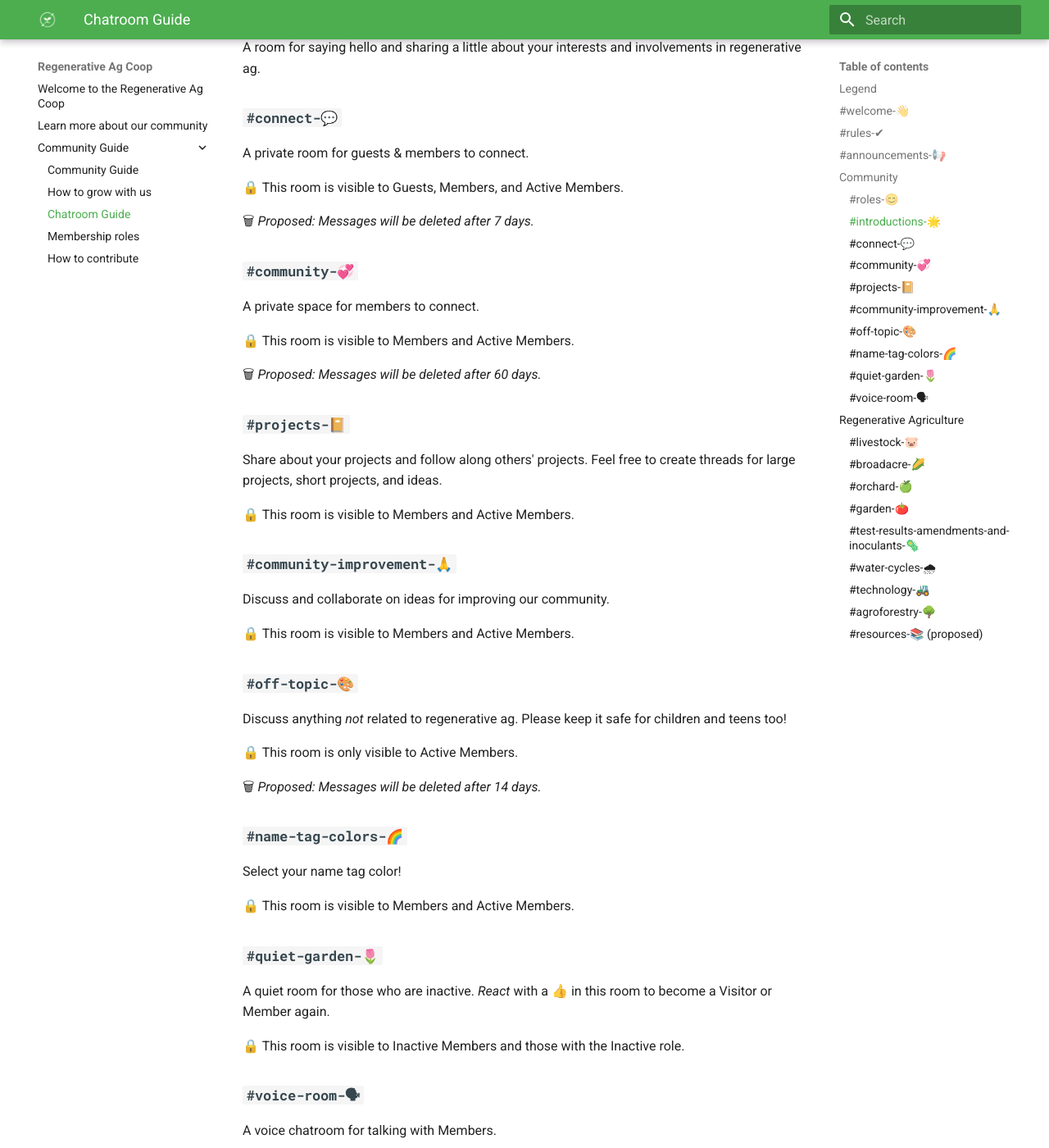
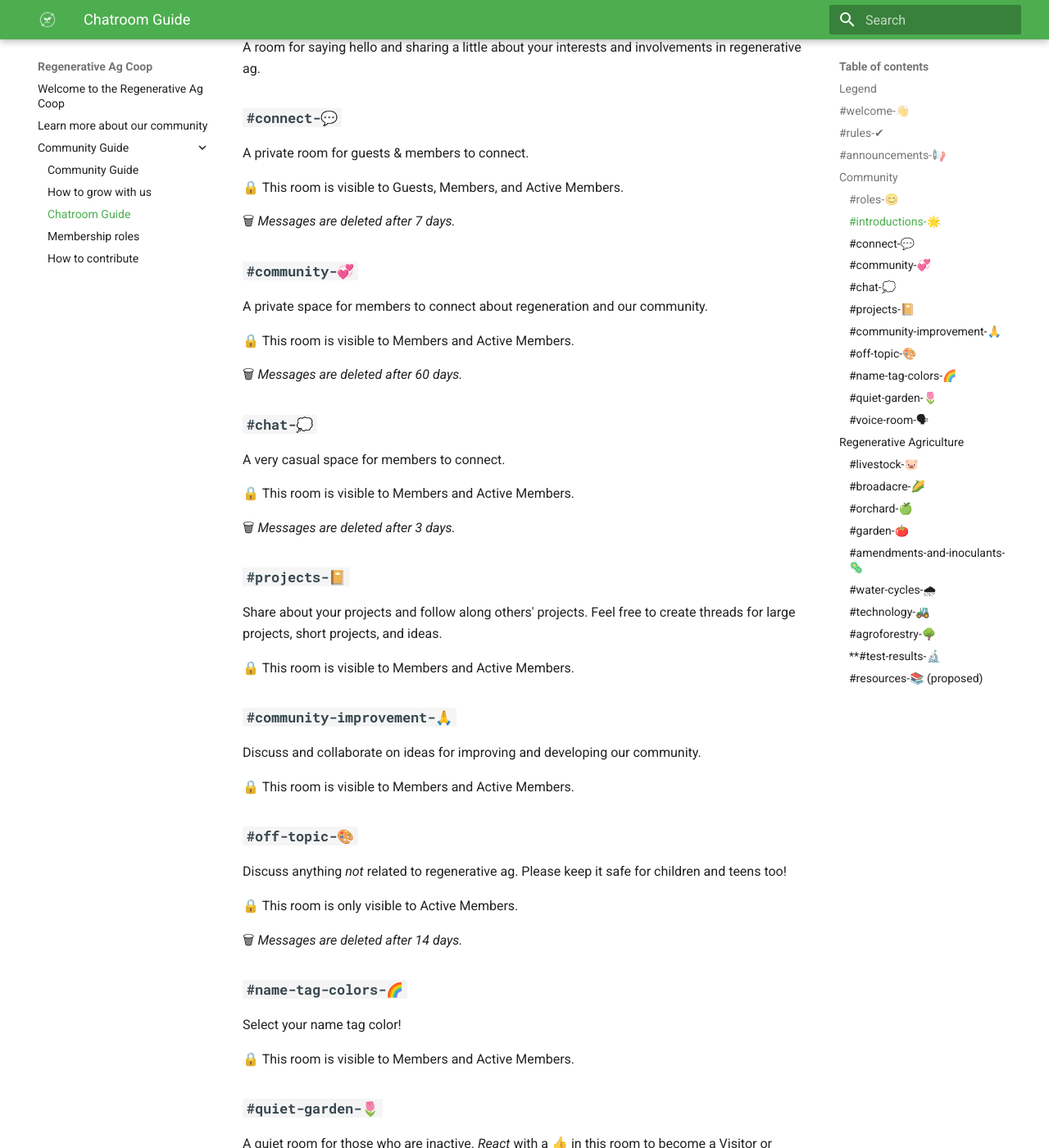
Before and after one commit to regenerativeag/regenerativeag.github.io, an MkDocs documentation site: the page built from docs/community-guide/chatrooms.md, in a window 1280 px wide and 1400 px high, scrolled down 908 px. Shown: the whole window at 82% size. Built offline with MkDocs 1.6.1 and Material for MkDocs 9.7.7, drawn with Linux system fonts in a browser that asks for light colours; some of the changed text lies outside the part shown.

Commit message:
update chatroom page

```diff
--- a/docs/community-guide/chatrooms.md
+++ b/docs/community-guide/chatrooms.md
@@ -9,7 +9,7 @@ These are the current chatrooms in our community. We would be glad to add more r
 ### Legend
 _Rooms with a 🔒 are private, and are only visible to some roles._
 
-_Proposed: Rooms with a 🗑 will have "disappearing messages" enabled. Messages in these rooms will be deleted after several days have gone by._
+_Rooms with a 🗑 have "disappearing messages" enabled. Messages in these rooms are deleted after several days have gone by._
 
 ### **`#welcome-👋`**
 A brief guide for new visitors.
@@ -35,14 +35,21 @@ A private room for guests & members to connect.
 
 🔒 This room is visible to Guests, Members, and Active Members.
 
-🗑 _Proposed: Messages will be deleted after 7 days._
+🗑 _Messages are deleted after 7 days._
 
 ### **`#community-💞`**
-A private space for members to connect.
+A private space for members to connect about regeneration and our community.
 
 🔒 This room is visible to Members and Active Members.
 
-🗑 _Proposed: Messages will be deleted after 60 days._
+🗑 _Messages are deleted after 60 days._
+
+### **`#chat-💭`**
+A very casual space for members to connect.
+
+🔒 This room is visible to Members and Active Members.
+
+🗑 _Messages are deleted after 3 days._
 
 ### **`#projects-📔`**
 Share about your projects and follow along others' projects. Feel free to create threads for large projects, short projects, and ideas.
@@ -50,7 +57,7 @@ Share about your projects and follow along others' projects. Feel free to create
 🔒 This room is visible to Members and Active Members.
 
 ### **`#community-improvement-🙏`**
-Discuss and collaborate on ideas for improving our community.
+Discuss and collaborate on ideas for improving and developing our community.
 
 🔒 This room is visible to Members and Active Members.
 
@@ -59,7 +66,7 @@ Discuss anything _not_ related to regenerative ag. Please keep it safe for child
 
 🔒 This room is only visible to Active Members.
 
-🗑 _Proposed: Messages will be deleted after 14 days._
+🗑 _Messages are deleted after 14 days._
 
 ### **`#name-tag-colors-🌈`**
 Select your name tag color!
@@ -76,7 +83,7 @@ A voice chatroom for talking with Members.
 
 🔒 This room is visible to Members and Active Members.
 
-🗑 _Proposed: Messages shared in this room will be deleted after 14 days._
+🗑 _Textual messages and attachments are deleted after 14 days._
 
 
 
@@ -95,12 +102,10 @@ Discussions about regeneratively growing fruit and nut perennials.
 ### **`#garden-🍅`**
 Discussions about regenerative home gardens, urban gardens, market gardens, basement gardens, container gardens, single-farm CSAs, and community gardens.
 
-### **`#test-results-amendments-and-inoculants-🦠`**
+### **`#amendments-and-inoculants-🦠`**
 Discussions about regenerative amendments, tests, and inoculants; Compost, JADAM, mulch, foliar sprays, inoculants, manure, minerals, bio-char, compost tea, SAP tests, soil tests...
 
 🔒 This room is visible to Members and Active Members.
-
-_Proposed: this room will be renamed to `#amendments-and-inoculants-🦠`. A new `#test-results-🔬` room will be created, and messages will be deleted after 30 days._
 
 ### **`#water-cycles-🌧`**
 Discussion about anything related to water-cycles & hydrology.  Rain, runoff, aquifers, swales, water harvesting, water catchments... Large & small scale impacts of being thoughtful about how water moves on our land and around the world.
@@ -110,6 +115,13 @@ Discussions about Regenerative Agriculture technologies.
 
 ### **`#agroforestry-🌳`**
 Discussions about growing trees alongside livestock and produce. Food forests, silvopasture, forest gardening, alley cropping...
+
+### **`#test-results-🔬`
+Share and discuss test results.
+
+🔒 This room is visible to Members and Active Members.
+
+🗑 _Messages are deleted after 365 days._
 
 ### **`#resources-📚`** (_proposed_)
 Share and discuss regenerative ag books, podcasts, and channels, episodes, articles, social media accounts, posts, ...
```
